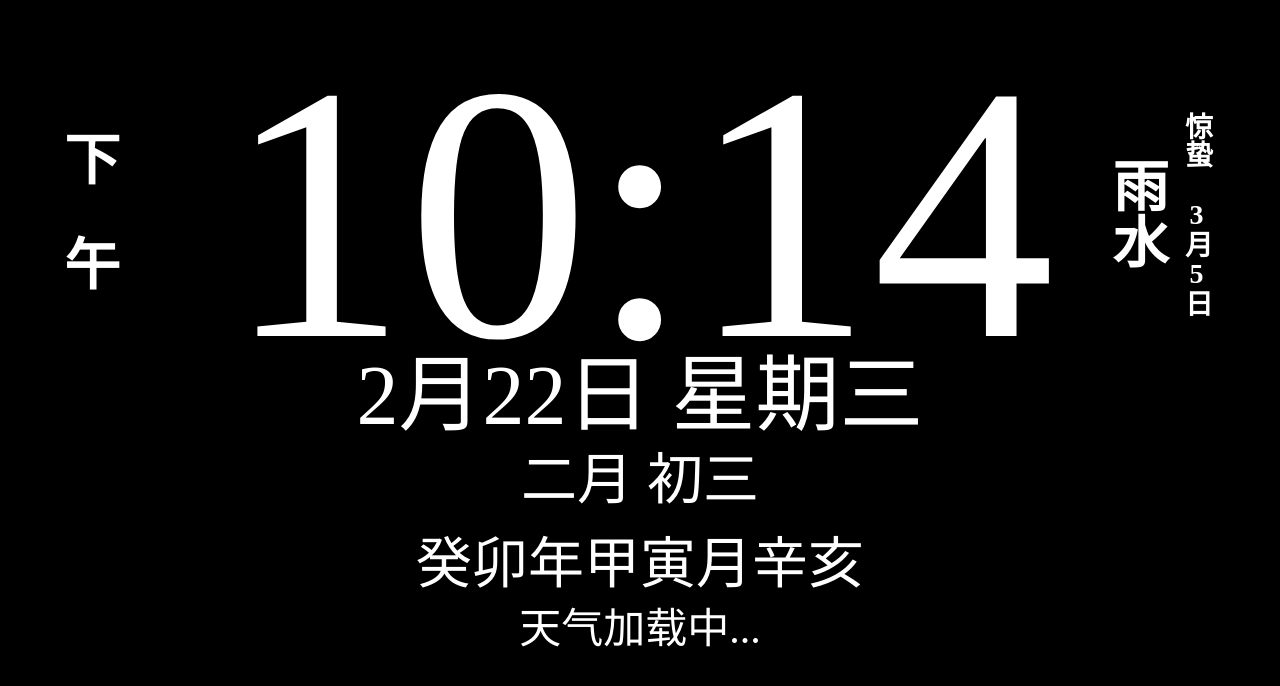
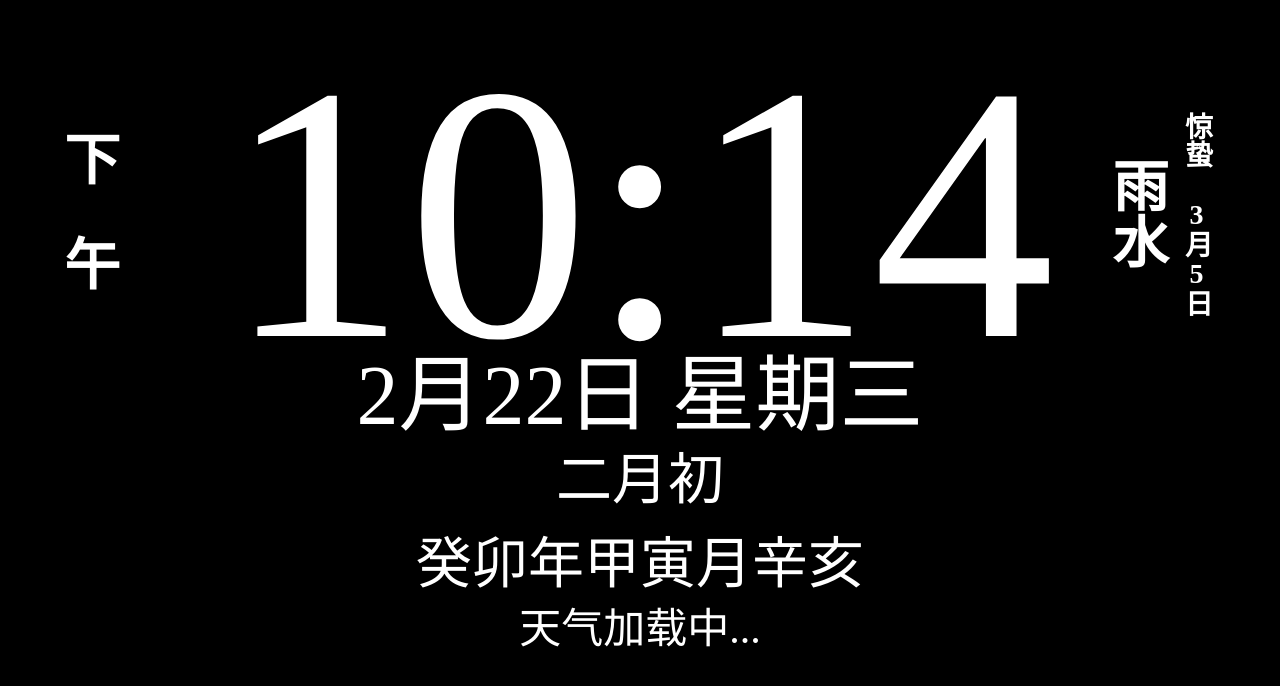
Before and after one commit to zjz9/zjz9.github.io, a plain HTML site: page test.html in a window 1280 px wide. Drawn offline with Linux system fonts and the light colour scheme; no server answers.

Commit message:
Update test.html

```diff
--- a/test.html
+++ b/test.html
@@ -121,7 +121,7 @@
             document.getElementById('apm').innerHTML = apm
             document.getElementById("time").innerHTML = timeString
             document.getElementById("date").innerHTML = dateString + " " + weekString
-            var nl = calendar.solar2lunar()
+            var nl = JSON.parse(calendar.solar2lunar())
             document.getElementById("nongli").innerHTML = nl.IMonthCn +" " +  nl.IDayCn
             // document.getElementById("tiangan").innerHTML = nl.gzYear + "年"+ nl.gzMonth+ "月" + nl.gzDay+"日"
             document.getElementById('term').innerHTML =  nl.Term
```
